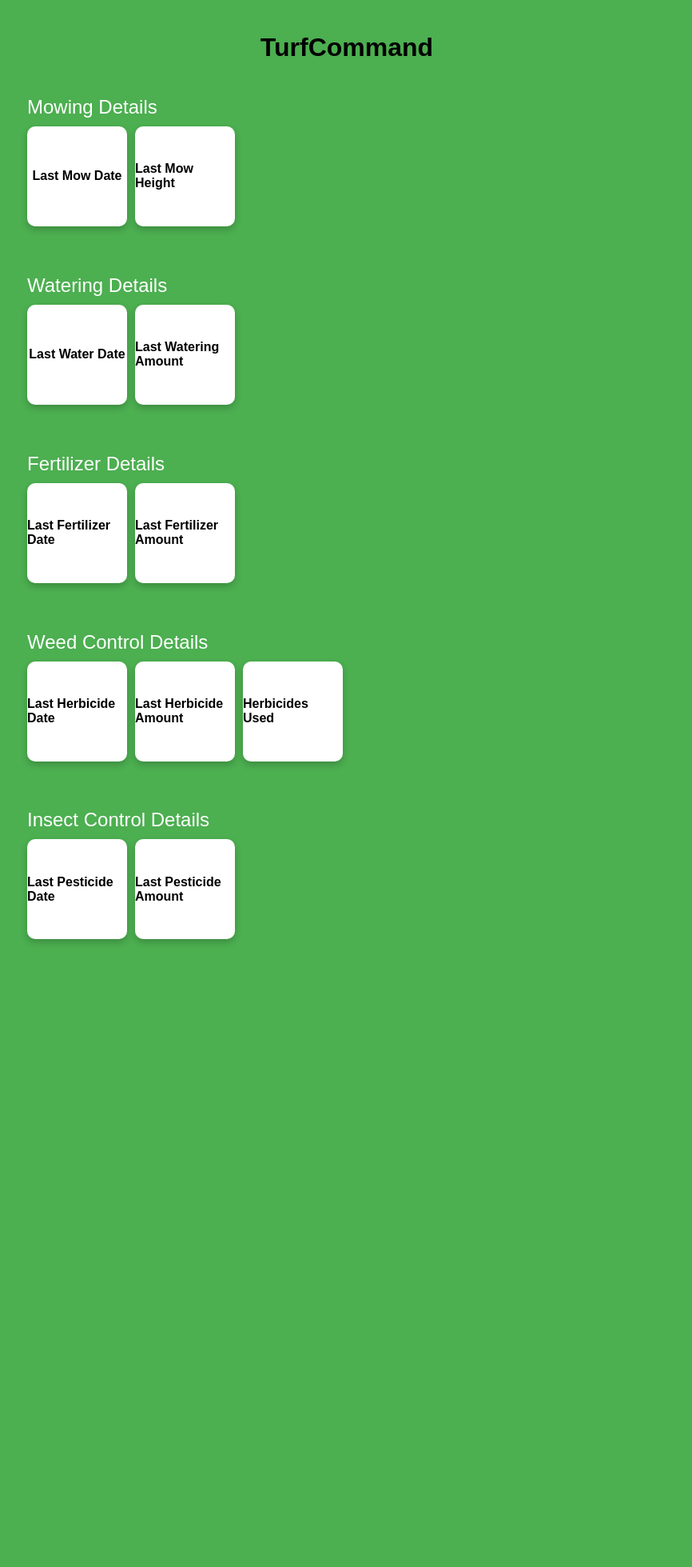
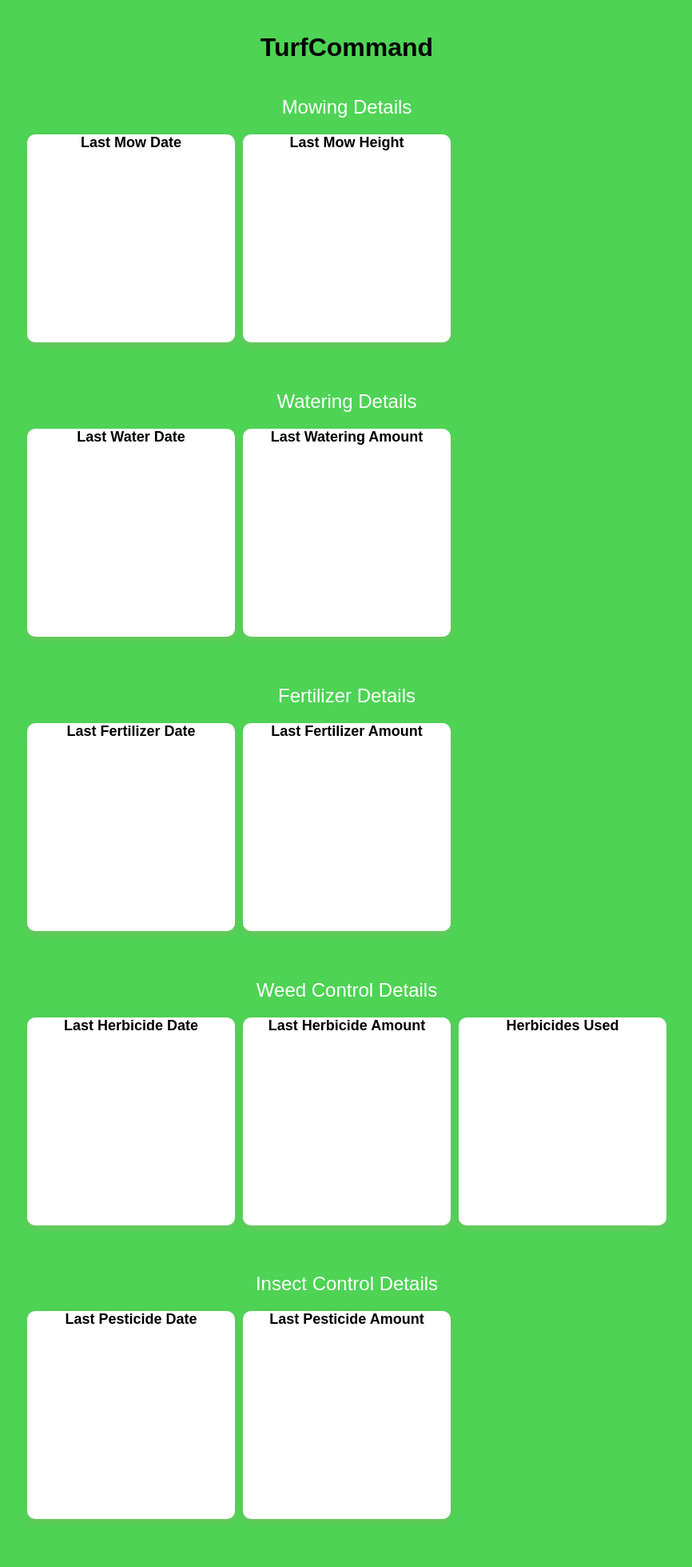
Before and after one commit to kjkahalley/TurfCommand, a Flask app: page / in a window 1280 px wide. Shown: the whole page at 80% size, without its empty margins (206-1072 px from the left). Before the commit the page ends 1180 px from the top, so only its background shows below. Run offline with Flask 3, Linux system fonts and the light colour scheme.

Commit message:
Adding more CSS changes
 - Makes the boxes bigger or sum, don't remember at the time I'm writing this commit

```diff
--- a/static/base.css
+++ b/static/base.css
@@ -1,7 +1,7 @@
 body {
     margin: 0;
     padding: 20px;
-    background-color: #4CAF50;
+    background-color: #4ed355;
     font-family: Arial, sans-serif;
     display: flex;
     flex-direction: column;
@@ -22,13 +22,14 @@ body {
 
   section h2 {
     color: white;
-    margin-bottom: 10px;
+    margin-bottom: 20px;
     font-weight: normal;
+    text-align: center;
   }
 
   .grid-container {
     display: grid;
-    grid-template-columns: repeat(auto-fill, minmax(120px, 1fr));
+    grid-template-columns: repeat(auto-fill, minmax(200px, 1fr));
     gap: 10px;
   }
 
@@ -38,9 +39,10 @@ body {
     aspect-ratio: 1 / 1;
     display: flex;
     justify-content: center;
-    align-items: center;
+    align-items: top;
     font-weight: bold;
-    box-shadow: 0 4px 8px rgba(0, 0, 0, 0.2);
+    font-size: large;
+    box-shadow: 0 4px 8px rgba(230, 138, 138, 0.2);
     cursor: pointer;
     transition: transform 0.2s;
   }
```
